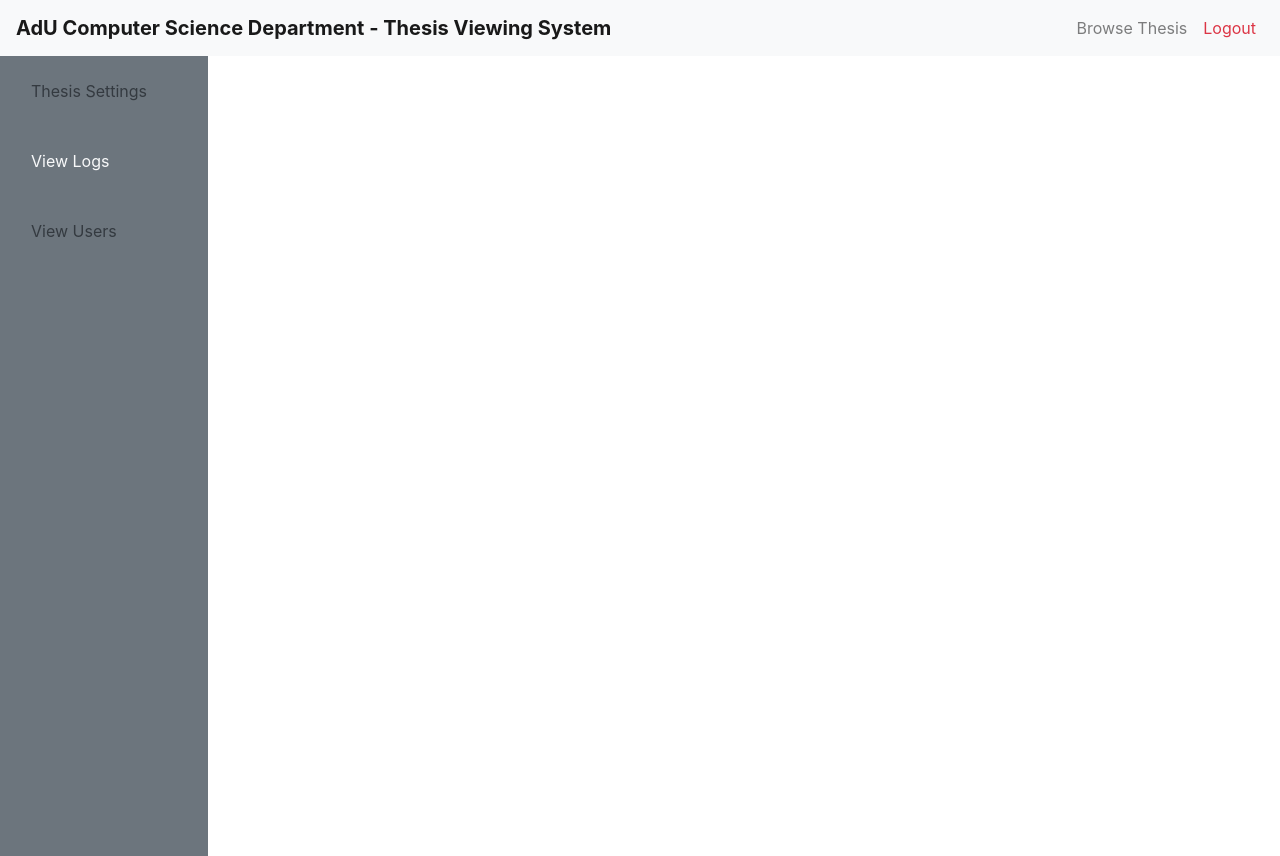
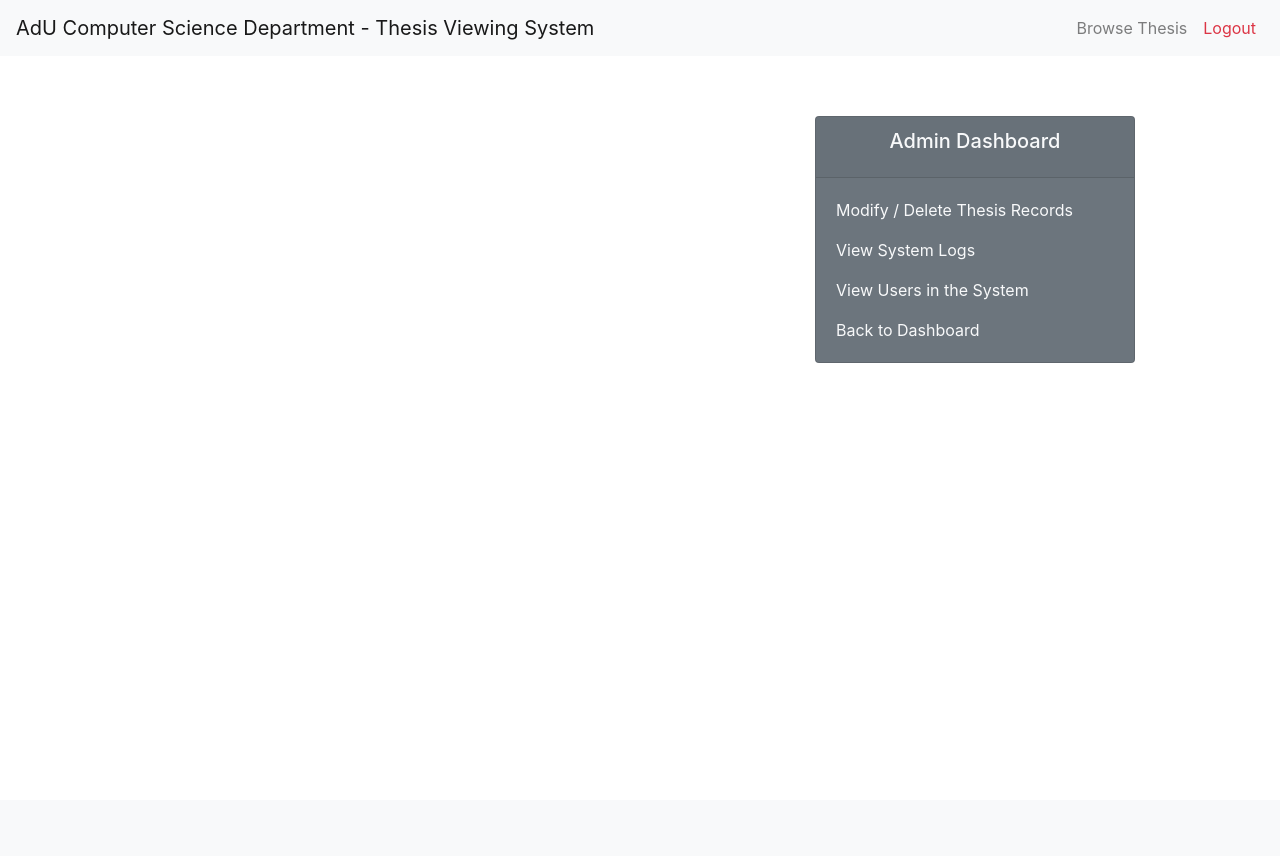
Before and after one commit to Firetryer/ThesisViewingSystem, a Flask app: page /admin_dashboard/logs in a window 1280 px wide. After the commit the page ends 363 px from the top, so only its background shows below. Run offline with Flask 2, Linux system fonts and the light colour scheme; the visitor is signed in with stand-in values (Sample User, id 1); data comes from the database, SQL or seed files in the repository; some libraries are stand-ins or nearby versions.

Commit message:
Redesigned the whole look of the website

```diff
--- a/ThesisViewing/thesisviewing/routes.py
+++ b/ThesisViewing/thesisviewing/routes.py
@@ -90,7 +90,7 @@ def admin_dash():
 	if not current_user.is_admin:
 		flash(" Warning: Only admins accounts are allowed in the Admin Dashboard.")
 		return redirect(url_for('view_thesis'))
-	return render_template('/admin_pages/admin_landing.html')
+	return render_template('/admin_dash.html')
 
 @app.route("/admin_dashboard/logs")
 @login_required
--- a/ThesisViewing/thesisviewing/templates/admin_dash.html
+++ b/ThesisViewing/thesisviewing/templates/admin_dash.html
@@ -1,48 +1,75 @@
-{% extends "admin_pages/layout_admin.html" %}
+{% extends "layout.html" %}
 {% set active_page = "admin_dash" %}
-{% block outside %}
+{% block content %}
 
+<h4 class="text-center" style="margin-bottom: 10%"><b>Welcome To The Admin Dashboard</b></h4>
+<div class="container-fluid row">
 
-<div class="container-fluid row h-100">
+	<div class="container-fluid h-100">
+		<div class="container-fluid row">
 
-		<div class="container-fluid col-2 bg-secondary " >
-			<div class="container-fluid row side_row no-gutter" >
+			<div class="container-fluid col-lg-6 d-flex">
+				<div class="card mb-3 text-white bg-secondary h-100 w-100" >
+					<a class="card_button" href="{{ url_for('admin_add_thesis') }}"> </a>
+					<div class="card-header">
+						<h5 class="card-title text-center">
+							New Thesis Record
+						</h5>
+					</div>
+					<div class="card-body">
+						<p class="card-text"> Go here to add new Thesis records to the database!</p>
 
-				<a class="nav-link {{ 'text-light' if admin_page == 'thesis_settings' else 'text-dark' }}" style="width:100%" data-toggle="collapse" href="#collapseExample" role="button" aria-expanded="false" aria-controls="collapseExample">
-				Thesis Settings
-				</a>
-
-			</div>
-			<div class="collapse bg-light" id ="collapseExample">
-				<div class="container-fluid row side_row">
-					<a class="nav-link text-secondary" href="{{ url_for('admin_add_thesis') }}">Add Thesis</a>
-				</div>
-				<div class="container-fluid row side_row">
-					<a class="nav-link text-secondary " href="{{ url_for('admin_logs') }}">Modify Thesis</a>
+					</div>
 				</div>
 			</div>
-			<div class="container-fluid row side_row">
-				<a class="nav-link {{ 'text-light' if admin_page == 'logs' else 'text-dark' }} " href="{{ url_for('admin_logs') }}">View Logs</a>
-			</div>
-			<div class="container-fluid row side_row" >
-				<a class="nav-link {{ 'text-light' if admin_page == 'asd' else 'text-dark' }}" href="{{ url_for('admin_logs') }}">View Users</a>
+			<div class="container-fluid col-lg-6 d-flex">
+				<div class="card mb-3 text-white bg-secondary h-100 w-100" >
+					<a class="card_button" href=""> </a>
+					<div class="card-header">
+						<h5 class="card-title text-center">
+							View System Logs
+						</h5>
+					</div>
+					<div class="card-body">
+						<p class="card-text"> Go here to view user activity on the system </p>
+
+					</div>
+				</div>
 			</div>
 
 		</div>
-		<div class="container-fluid col-10" >
-			<div class="container" style="padding:10%; padding-top:2%">
-			{% with messages = get_flashed_messages(with_categories=true) %}
-					{% if messages %}
-						{% for category, message in messages %}
-							<div class="alert alert-{{ category }}">
-								{{ message }}
-							</div>
-						{% endfor %}
-					{% endif %}
-				{% endwith %}
-			{% block admin %} {% endblock %}
+		<div class="container-fluid row" style="margin-top:25px">
+			<div class="container-fluid col-lg-6 d-flex">
+				<div class="card text-white bg-secondary h-100 w-100" >
+					<a class="card_button" href="{{ url_for('admin_logs') }}"> </a>
+					<div class="card-header">
+						<h5 class="card-title text-center">
+							View User Accounts
+						</h5>
+					</div>
+					<div class="card-body">
+						<p class="card-text"> Go here to view information about the accounts in the system </p>
+
+					</div>
+				</div>
+			</div>
+			<div class="container-fluid col-lg-6 d-flex">
+				<div class="card text-white bg-secondary h-100 w-100" >
+					<a class="card_button" href="{{ url_for('view_thesis') }}"> </a>
+					<div class="card-header">
+						<h5 class="card-title text-center">
+							View / Modify Thesis Records
+						</h5>
+					</div>
+					<div class="card-body">
+						<p class="card-text"> Go here to search for, and modify thesis records. </p>
+
+					</div>
+				</div>
 			</div>
 		</div>
+	</div>
+
 
 </div>
 {% endblock %}
--- a/ThesisViewing/thesisviewing/templates/admin_pages/add_thesis.html
+++ b/ThesisViewing/thesisviewing/templates/admin_pages/add_thesis.html
@@ -1,4 +1,4 @@
-{% extends "admin_dash.html" %}
+{% extends "admin_pages/layout_admin.html" %}
 {% set admin_page = "thesis_settings" %}
 {% block admin %}
 
--- a/ThesisViewing/thesisviewing/templates/admin_pages/layout_admin.html
+++ b/ThesisViewing/thesisviewing/templates/admin_pages/layout_admin.html
@@ -1,65 +1,30 @@
-<!DOCTYPE html>
-<html lang="en">
-	<head>
-		<meta charset="utf-8"/>
-		<meta http-equiv="X-UA-Compatible" content="IE=edge">
-		<meta name="viewport" content="width=device-width, initial-scale=1">
-
-		{% if title %}
-			<title>Thesis Viewer - {{title}}</title>
-		{% else %}
-			<title>Thesis Viewer</title>
-		{% endif %}
-
-		<link href="{{url_for('static', filename = 'css/bootstrap.min.css')}}" rel="stylesheet">
-		<link href="{{url_for('static', filename = 'css/sticky-footer-navbar.css')}}" rel="stylesheet">
-		<link href="{{url_for('static', filename = 'css/styles.css')}}" rel="stylesheet">
-
-	</head>
-	<body>
-		<header>
-			<nav class="navbar navbar-expand-lg navbar-light bg-light">
-
-			    <div class="mx-auto order-0">
-			        <a class="navbar-brand mx-auto" href="#"><b>AdU Computer Science Department - Thesis Viewing System</b></a>
-			        <button class="navbar-toggler" type="button" data-toggle="collapse" data-target=".dual-collapse2">
-			            <span class="navbar-toggler-icon"></span>
-			        </button>
-			    </div>
-			    <div class="navbar-collapse collapse w-100 order-3 order-md-1 dual-collapse2">
-			        <ul class="navbar-nav ml-auto">
-
-			            <li class="nav-item {{ 'active' if active_page == 'view_thesis' else '' }}">
-			                <a class="nav-link" href="{{ url_for('view_thesis') }}">Browse Thesis</a>
-			            </li>
-			            {% if current_user.is_admin() %}
-			            <li class="nav-item {{ 'active' if active_page == 'admin_dash' else '' }}">
-			                <a class="nav-link" href="{{ url_for('admin_dash') }}">Admin Dashboard</a>
-			            </li>
-			            {% endif %}
-
-			        	{% if current_user.is_authenticated %}
-			            <li class="nav-item">
-			                <a class="nav-link text-danger" href="{{ url_for('logout') }}">Logout</a>
-			            </li>
-			            {% endif %}
-			        </ul>
-			    </div>
-			</nav>
-		</header>
-
-				<div class="container-fluid">
+{% extends "layout.html" %}
+{% block content %}
 
 
-				{% block content %}{% endblock %}
+<div class="container-fluid row">
+		<div class="container-fluid col-8" >
+			<div class="container" >
+
+			{% block admin %} {% endblock %}
+			</div>
+		</div>
+		<div class="container-fluid col-4  " >
+
+			<div class="card h-100 w-100  bg-secondary" >
+				<div class="card-header">
+					<h5 class="card-title text-light text-center">Admin Dashboard</h5>
 				</div>
-		</header>
+				<div class="card-body ">
+					<p class="card-text"><a class="text-light" href="{{ url_for('view_thesis')}}">Modify / Delete Thesis Records</a></p>
+					<p class="card-text"><a class="text-light" href="{{ url_for('admin_dash')}}">View System Logs</a></p>
+					<p class="card-text"><a class="text-light"  href="{{ url_for('admin_dash')}}">View Users in the System</a></p>
+					<p class="card-text"><a class="text-light"  href="{{ url_for('admin_dash')}}">Back to Dashboard</a></p>
+				</div>
+			</div>
 
-		{% block outside %} {% endblock %}
-		<!-- jQuery (necessary for Bootstrap's JavaScript plugins) -->
-		<script src="{{url_for('static', filename = 'js/jquery-3.3.1.min.js')}}"></script>
-		<script src="{{url_for('static', filename = 'js/bootstrap.min.js')}}"></script>
-		<!-- Include all compiled plugins (below), or include individual files as needed -->
-		<script src="{{url_for('static', filename = 'css/bootstrap.min.css')}}"></script>
-	</body>
-</html>
+
+		</div>
+
+</div>
+{% endblock %}
--- a/ThesisViewing/thesisviewing/templates/admin_pages/logs.html
+++ b/ThesisViewing/thesisviewing/templates/admin_pages/logs.html
@@ -1,4 +1,4 @@
-{% extends "admin_dash.html" %}
+{% extends "admin_pages/layout_admin.html" %}
 {% set admin_page = "logs" %}
 {% block admin %}
 
--- a/ThesisViewing/thesisviewing/templates/layout.html
+++ b/ThesisViewing/thesisviewing/templates/layout.html
@@ -21,7 +21,7 @@
 			<nav class="navbar navbar-expand-lg navbar-light bg-light">
 
 			    <div class="mx-auto order-0">
-			        <a class="navbar-brand mx-auto" href="#"><b>AdU Computer Science Department - Thesis Viewing System</b></a>
+			        <a class="navbar-brand mx-auto" href="#">AdU Computer Science Department - Thesis Viewing System</a>
 			        <button class="navbar-toggler" type="button" data-toggle="collapse" data-target=".dual-collapse2">
 			            <span class="navbar-toggler-icon"></span>
 			        </button>
@@ -62,9 +62,8 @@
 			{% block content %}{% endblock %}
 			</div>
 		</main>
-		</header>
 
-		{% block outside %} {% endblock %}
+
 		<!-- jQuery (necessary for Bootstrap's JavaScript plugins) -->
 		<script src="{{url_for('static', filename = 'js/jquery-3.3.1.min.js')}}"></script>
 		<script src="{{url_for('static', filename = 'js/bootstrap.min.js')}}"></script>
--- a/ThesisViewing/thesisviewing/templates/login.html
+++ b/ThesisViewing/thesisviewing/templates/login.html
@@ -1,6 +1,6 @@
 {% extends "home.html" %}
 {% block content %}
-
+<div style="margin:20%; margin-top:6%">
 	<div class="content-section">
 		<form method="POST" action="">
 			{{ form.hidden_tag() }}
@@ -49,4 +49,5 @@
 			No Account Yet? <a class="ml-2" href="{{ url_for('register') }}">Create an Account!</a>
 		</small>
 	</div>
+</div>
 {% endblock %}
--- a/ThesisViewing/thesisviewing/templates/register.html
+++ b/ThesisViewing/thesisviewing/templates/register.html
@@ -1,6 +1,6 @@
 {% extends "home.html" %}
 {% block content %}
-
+<div style="margin:20%; margin-top:6%">
 	<div class="content-section">
 		<form method="POST" action="">
 			{{ form.hidden_tag() }}
@@ -134,4 +134,5 @@
 			Already Have An Account? <a class="ml-2" href="{{ url_for('login') }}">Sign In</a>
 		</small>
 	</div>
+</div>
 {% endblock %}
```
Also changed, not shown: ThesisViewing/thesisviewing/templates/admin_pages/admin_landing.html (deleted, +0 -69 lines), ThesisViewing/thesisviewing/templates/admin_pages/thesis_controls.html (deleted, +0 -23 lines), ThesisViewing/thesisviewing/templates/home.html (+2 -24 lines), ThesisViewing/thesisviewing/templates/thesis_viewing.html (+10 -2 lines). Lines whose indentation alone changed are shown as unchanged.
